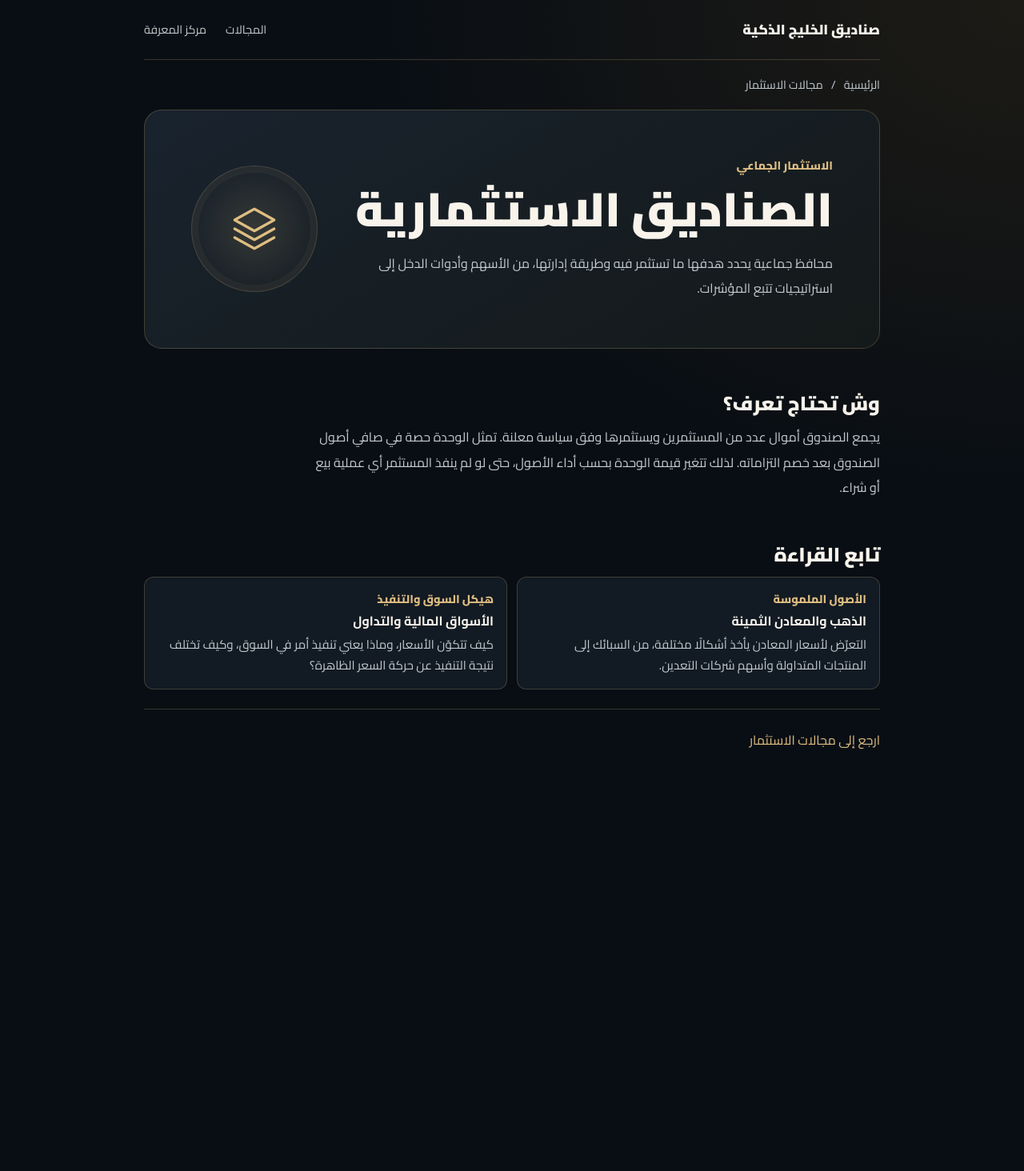
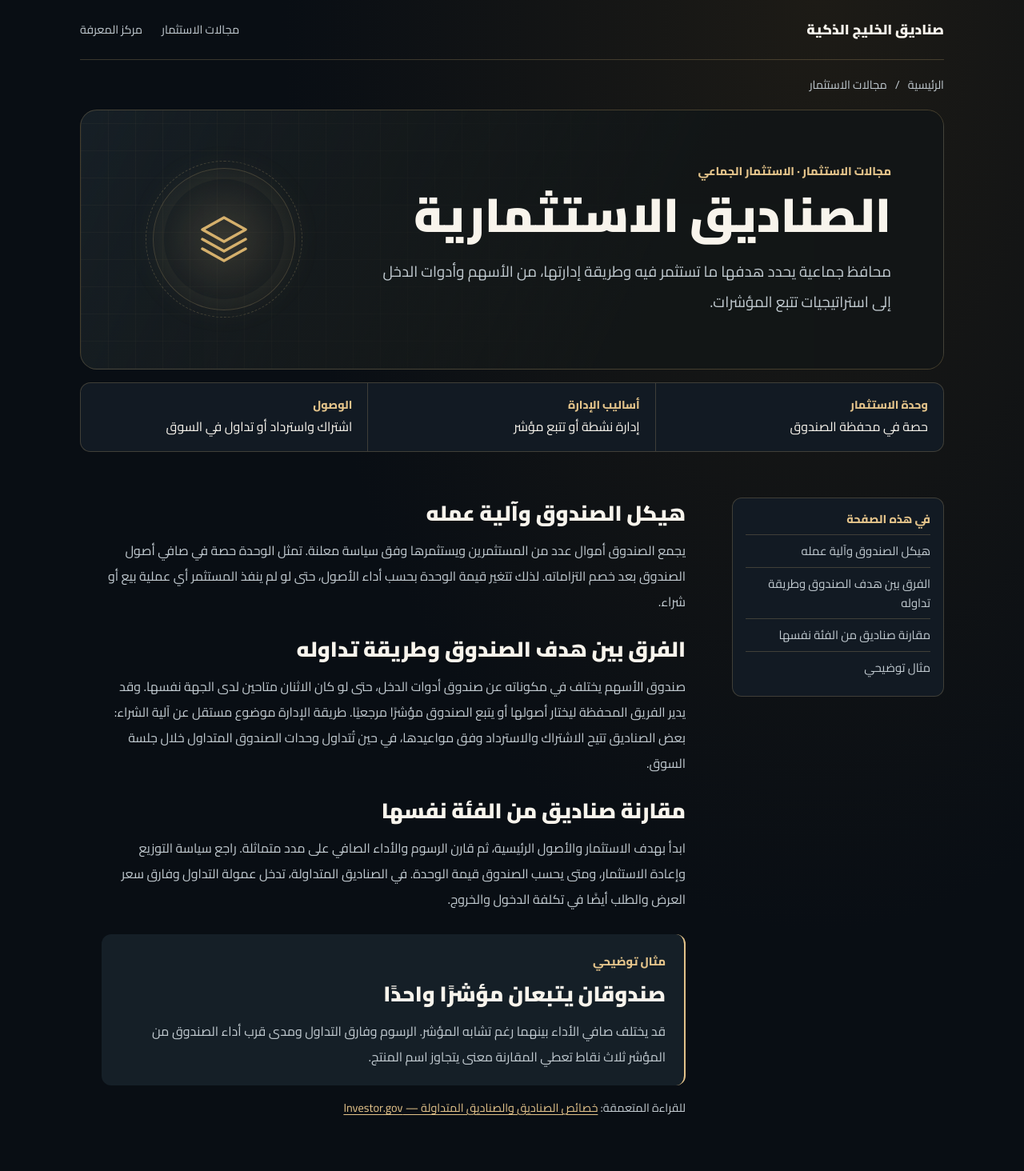
Before and after one commit to abdelrhmanmeda-rgb/cr7, a Next.js app in the folder client/: page /guide/funds in a window 1280 px wide. Shown: the top 1464 px of the page at 80% size. Before the commit the page ends 963 px from the top, so only its background shows below. Built offline with nearby package versions, Linux system fonts and the light colour scheme.

Commit message:
Update page.tsx

```diff
--- a/client/app/guide/[slug]/page.tsx
+++ b/client/app/guide/[slug]/page.tsx
@@ -1,6 +1,6 @@
 import type { Metadata } from "next";
 import { notFound } from "next/navigation";
-import { articles, fieldQuestions, guideUrl, icons, topics } from "../../guide-content";
+import { articles, guideUrl, icons, topics } from "../../guide-content";
 
 type Props = { params: Promise<{ slug: string }> };
 
@@ -8,24 +8,18 @@ const siteName = "صناديق الخليج الذكية";
 const bookIcon = "M5 4h5a3 3 0 0 1 2 1 3 3 0 0 1 2-1h5v15h-5a3 3 0 0 0-2 1 3 3 0 0 0-2-1H5V4Zm7 1v15";
 const entries = [
   ...topics.map((topic) => ({
-    slug: topic.slug,
-    title: topic.title,
-    intro: topic.intro,
+    ...topic,
     label: topic.tag,
+    art: topic.icon,
     icon: icons[topic.icon],
-    paragraphs: [topic.body],
-    questions: fieldQuestions[topic.slug],
     section: "sectors",
     sectionTitle: "مجالات الاستثمار",
   })),
   ...articles.map((article) => ({
-    slug: article.slug,
-    title: article.title,
-    intro: article.intro,
-    label: article.label,
+    ...article,
+    art: "article",
     icon: bookIcon,
-    paragraphs: article.paragraphs,
-    questions: [],
+    facts: [],
     section: "knowledge",
     sectionTitle: "مركز المعرفة",
   })),
@@ -59,7 +53,11 @@ export default async function GuidePage({ params }: Props) {
   const entry = entries.find((item) => item.slug === slug);
   if (!entry) notFound();
   const sectionLink = `/#${entry.section}`;
-  const related = entries.filter((item) => item.section === entry.section && item.slug !== slug).slice(0, 2);
+  const related = entry.related.flatMap((key) => {
+    const item = entries.find((candidate) => candidate.slug === key);
+    return item ? [item] : [];
+  });
+  const sectionId = (index: number) => `guide-part-${index + 1}`;
 
   return (
     <div className="sgf-guide">
@@ -67,7 +65,7 @@ export default async function GuidePage({ params }: Props) {
       <header className="sgf-guide-wrap sgf-guide-top">
         <a className="sgf-guide-brand" href="/">{siteName}</a>
         <nav aria-label="أقسام الموقع">
-          <a href="/#sectors">المجالات</a>
+          <a href="/#sectors">مجالات الاستثمار</a>
           <a href="/#knowledge">مركز المعرفة</a>
         </nav>
       </header>
@@ -78,28 +76,49 @@ export default async function GuidePage({ params }: Props) {
           <a href={sectionLink}>{entry.sectionTitle}</a>
         </nav>
         <article aria-labelledby="guide-title">
-          <div className="sgf-guide-hero">
+          <div className="sgf-guide-hero" data-art={entry.art}>
             <div>
-              <p className="sgf-guide-label">{entry.label}</p>
+              <p className="sgf-guide-label">{entry.sectionTitle} · {entry.label}</p>
               <h1 id="guide-title">{entry.title}</h1>
               <p className="sgf-guide-intro">{entry.intro}</p>
             </div>
             <div className="sgf-guide-art" aria-hidden="true">
-              <svg viewBox="0 0 24 24" width="66" height="66" fill="none" stroke="currentColor" strokeWidth="1.15" strokeLinecap="round" strokeLinejoin="round">
+              <svg viewBox="0 0 24 24" width="72" height="72" fill="none" stroke="currentColor" strokeWidth="1.15" strokeLinecap="round" strokeLinejoin="round">
                 <path d={entry.icon} />
               </svg>
             </div>
           </div>
 
-          <div className="sgf-guide-copy">
-            <h2>{entry.section === "sectors" ? "وش تحتاج تعرف؟" : "الفكرة باختصار"}</h2>
-            {entry.paragraphs.map((paragraph) => <p key={paragraph}>{paragraph}</p>)}
-            {entry.questions.length > 0 && (
-              <section className="sgf-guide-questions" aria-labelledby="guide-questions">
-                <h2 id="guide-questions">أسئلة تبدأ فيها</h2>
-                <ul>{entry.questions.map((question) => <li key={question}>{question}</li>)}</ul>
+          {entry.facts.length > 0 && (
+            <dl className="sgf-guide-facts" aria-label="ملامح المجال">
+              {entry.facts.map(({ label, value }) => <div key={label}><dt>{label}</dt><dd>{value}</dd></div>)}
+            </dl>
+          )}
+
+          <div className="sgf-guide-body">
+            <aside className="sgf-guide-jump">
+              <nav aria-label="محاور الصفحة">
+                <p className="sgf-guide-label">في هذه الصفحة</p>
+                <ul>
+                  {entry.sections.map((section, index) => <li key={section.title}><a href={`#${sectionId(index)}`}>{section.title}</a></li>)}
+                  <li><a href="#guide-example">مثال توضيحي</a></li>
+                </ul>
+              </nav>
+            </aside>
+            <div className="sgf-guide-copy">
+              {entry.sections.map((section, index) => (
+                <section key={section.title} id={sectionId(index)} className="sgf-guide-part">
+                  <h2>{section.title}</h2>
+                  {section.paragraphs.map((paragraph) => <p key={paragraph}>{paragraph}</p>)}
+                </section>
+              ))}
+              <section className="sgf-guide-example" id="guide-example" aria-labelledby="guide-example-title">
+                <p className="sgf-guide-label">مثال توضيحي</p>
+                <h2 id="guide-example-title">{entry.example.title}</h2>
+                <p>{entry.example.text}</p>
               </section>
-            )}
+              <p className="sgf-guide-source">للقراءة المتعمقة: <a href={entry.reference.href} target="_blank" rel="noreferrer">{entry.reference.label}</a></p>
+            </div>
           </div>
         </article>
 
@@ -122,11 +141,11 @@ export default async function GuidePage({ params }: Props) {
 }
 
 const styles = `
-.sgf-guide {--guide-gold:#dfbe82;--guide-text:#f8f4ec;--guide-muted:#c2cbd1;--guide-line:#dfbe8239;
-  min-height:100vh;color:var(--guide-text);background:radial-gradient(ellipse at top right,#1d1b16,#090e14 46%);overflow-wrap:anywhere}
+.sgf-guide {--guide-gold:#e3c38a;--guide-text:#f8f4ec;--guide-muted:#c2cbd1;--guide-line:#dfbe8239;
+  min-height:100vh;color:var(--guide-text);background:radial-gradient(ellipse at 80% 0,#1d1b16,#090e14 42rem);overflow-wrap:anywhere}
 .sgf-guide a {color:inherit;text-decoration:none}
 .sgf-guide a:hover {color:var(--guide-gold)}
-.sgf-guide-wrap {width:min(920px,calc(100% - 36px));margin-inline:auto}
+.sgf-guide-wrap {width:min(1080px,calc(100% - 36px));margin-inline:auto}
 .sgf-guide-top,.sgf-guide-top nav,.sgf-guide-crumb {display:flex;align-items:center;flex-wrap:wrap;gap:clamp(12px,3vw,24px)}
 .sgf-guide-top {justify-content:space-between;padding-block:18px;border-bottom:1px solid var(--guide-line)}
 .sgf-guide-top a {padding-block:6px}
@@ -134,26 +153,58 @@ const styles = `
 .sgf-guide-top nav,.sgf-guide-crumb {color:var(--guide-muted);font-size:.9rem}
 .sgf-guide-crumb {padding-block:20px;gap:10px}
 .sgf-guide h1,.sgf-guide h2,.sgf-guide p {margin:0}
-.sgf-guide-hero {display:grid;grid-template-columns:minmax(0,1fr) auto;align-items:center;gap:clamp(15px,5vw,40px);
-  padding:clamp(22px,6vw,58px);border:1px solid var(--guide-line);border-radius:22px;
-  background:linear-gradient(150deg,#19232e,#141919)}
+.sgf-guide-hero {--guide-accent:#d5b06c;display:grid;grid-template-columns:minmax(0,1fr) minmax(108px,24%);align-items:center;gap:clamp(18px,5vw,47px);
+  padding:clamp(24px,6vw,65px);border:1px solid var(--guide-line);border-radius:21px;
+  background:linear-gradient(120deg,#172027,#181915 68%);position:relative;isolation:isolate;overflow:hidden}
+.sgf-guide-hero::after {content:"";position:absolute;inset:0;z-index:-1;
+  background:linear-gradient(115deg,transparent 0%,#101518 65%),repeating-linear-gradient(90deg,#dfbe8210 0 1px,transparent 1px 34px),repeating-linear-gradient(0deg,#dfbe8210 0 1px,transparent 1px 34px);
+  opacity:.65;pointer-events:none}
+.sgf-guide-hero[data-art="market"],.sgf-guide-hero[data-art="stocks"] {--guide-accent:#98b8c4}
+.sgf-guide-hero[data-art="property"],.sgf-guide-hero[data-art="portfolio"] {--guide-accent:#aab5a1}
 .sgf-guide-label {color:var(--guide-gold);font-size:.9rem;font-weight:750}
 .sgf-guide-hero h1 {font-size:clamp(1.9rem,5vw,3.7rem);line-height:1.32;font-weight:900;margin-block:6px 13px}
-.sgf-guide-intro,.sgf-guide-copy p,.sgf-guide-questions li {color:var(--guide-muted);font-size:1rem;line-height:1.95}
-.sgf-guide-art {width:clamp(108px,17vw,158px);aspect-ratio:1;display:grid;place-items:center;border-radius:50%;
-  color:var(--guide-gold);border:1px solid var(--guide-line);background:radial-gradient(circle,#dfbe8227,#dfbe8205 67%);
-  box-shadow:inset 0 0 0 8px #dfbe820d}
-.sgf-guide-copy {max-width:720px;padding-block:clamp(28px,6vw,50px)}
-.sgf-guide h2 {font-size:clamp(1.2rem,2.5vw,1.53rem);margin-bottom:9px;font-weight:850}
+.sgf-guide-intro,.sgf-guide-copy p {color:var(--guide-muted);font-size:1rem;line-height:2}
+.sgf-guide-intro {max-width:62ch;font-size:clamp(1rem,2.1vw,1.17rem)}
+.sgf-guide-art {width:min(100%,178px);aspect-ratio:1;position:relative;display:grid;place-items:center;justify-self:center;border-radius:50%;
+  color:var(--guide-accent);border:1px solid var(--guide-line);background:radial-gradient(circle,#e3c38a29,transparent 73%);
+  box-shadow:0 0 42px #e3c38a0e,inset 0 0 0 13px #e3c38a0a}
+.sgf-guide-art::before {content:"";position:absolute;inset:-10px;border:1px dashed var(--guide-line);border-radius:50%;pointer-events:none}
+.sgf-guide-facts {display:grid;grid-template-columns:repeat(3,minmax(0,1fr));margin:16px 0 0;
+  border:1px solid var(--guide-line);border-radius:13px;background:#121a23}
+.sgf-guide-facts>div {padding:17px 19px}
+.sgf-guide-facts>div+div {border-inline-start:1px solid var(--guide-line)}
+.sgf-guide-facts dt {color:var(--guide-gold);font-size:.88rem;font-weight:750;margin-bottom:3px}
+.sgf-guide-facts dd {margin:0;line-height:1.7}
+.sgf-guide-body {display:grid;grid-template-columns:minmax(165px,.35fr) minmax(0,1fr);align-items:start;
+  gap:clamp(24px,5vw,58px);padding-block:clamp(30px,6vw,57px)}
+.sgf-guide-jump {position:sticky;top:18px;padding:15px 16px;border:1px solid var(--guide-line);border-radius:12px;background:#121a23}
+.sgf-guide-jump ul {list-style:none;padding:0;margin:8px 0 0}
+.sgf-guide-jump a {display:block;padding:8px 0;border-top:1px solid var(--guide-line);font-size:.93rem;line-height:1.6;color:var(--guide-muted)}
+.sgf-guide-copy {max-width:730px}
+.sgf-guide-part {scroll-margin-top:20px}
+.sgf-guide-part+.sgf-guide-part {margin-top:24px}
+.sgf-guide h2 {font-size:clamp(1.25rem,2.5vw,1.65rem);margin-bottom:9px;font-weight:850;line-height:1.55}
 .sgf-guide-copy p+p {margin-top:12px}
-.sgf-guide-questions {margin-top:20px;padding:18px 22px;border-inline-start:2px solid var(--guide-gold);background:#121a23;border-radius:10px}
-.sgf-guide-questions ul {padding-inline-start:20px;list-style:disc}
-.sgf-guide-questions li::marker {color:var(--guide-gold)}
-.sgf-guide-related>div {display:grid;grid-template-columns:repeat(2,minmax(0,1fr));gap:12px}
+.sgf-guide-example {margin-top:28px;padding:20px 23px;border-inline-start:2px solid var(--guide-gold);background:#151f27;border-radius:12px;scroll-margin-top:20px}
+.sgf-guide-copy .sgf-guide-label {color:var(--guide-gold);font-size:.9rem;margin-bottom:6px}
+.sgf-guide-copy .sgf-guide-source {margin-top:14px;font-size:.9rem}
+.sgf-guide-source a {color:var(--guide-gold);text-decoration:underline;text-decoration-thickness:1px;text-underline-offset:3px}
+.sgf-guide-related>div {display:grid;grid-template-columns:repeat(3,minmax(0,1fr));gap:12px}
 .sgf-guide-related a {display:grid;gap:5px;padding:16px;border:1px solid var(--guide-line);border-radius:12px;background:#121a23}
 .sgf-guide-related a:hover {border-color:var(--guide-gold)}
 .sgf-guide-related a>span:last-child {color:var(--guide-muted);line-height:1.7;font-size:.95rem}
 .sgf-guide-footer {margin-top:24px;padding-block:20px;border-top:1px solid var(--guide-line)}
 .sgf-guide-footer a {display:inline-block;padding:6px 0;color:var(--guide-gold)}
-@media(max-width:575px){.sgf-guide-hero,.sgf-guide-related>div {grid-template-columns:minmax(0,1fr)}.sgf-guide-art{grid-row:1;width:66px}.sgf-guide-art svg{width:36px;height:36px}}
+@media(max-width:720px){
+  .sgf-guide-body,.sgf-guide-related>div {grid-template-columns:minmax(0,1fr)}
+  .sgf-guide-jump {position:static}
+  .sgf-guide-jump ul {display:grid;grid-template-columns:repeat(2,minmax(0,1fr));gap:0 12px}
+}
+@media(max-width:520px){
+  .sgf-guide-hero,.sgf-guide-facts {grid-template-columns:minmax(0,1fr)}
+  .sgf-guide-art{grid-row:1;width:66px;justify-self:start;margin:6px}
+  .sgf-guide-art svg{width:36px;height:36px}
+  .sgf-guide-facts>div+div {border-inline-start:0;border-top:1px solid var(--guide-line)}
+  .sgf-guide-facts>div {padding:12px 15px}
+}
 `;
```
